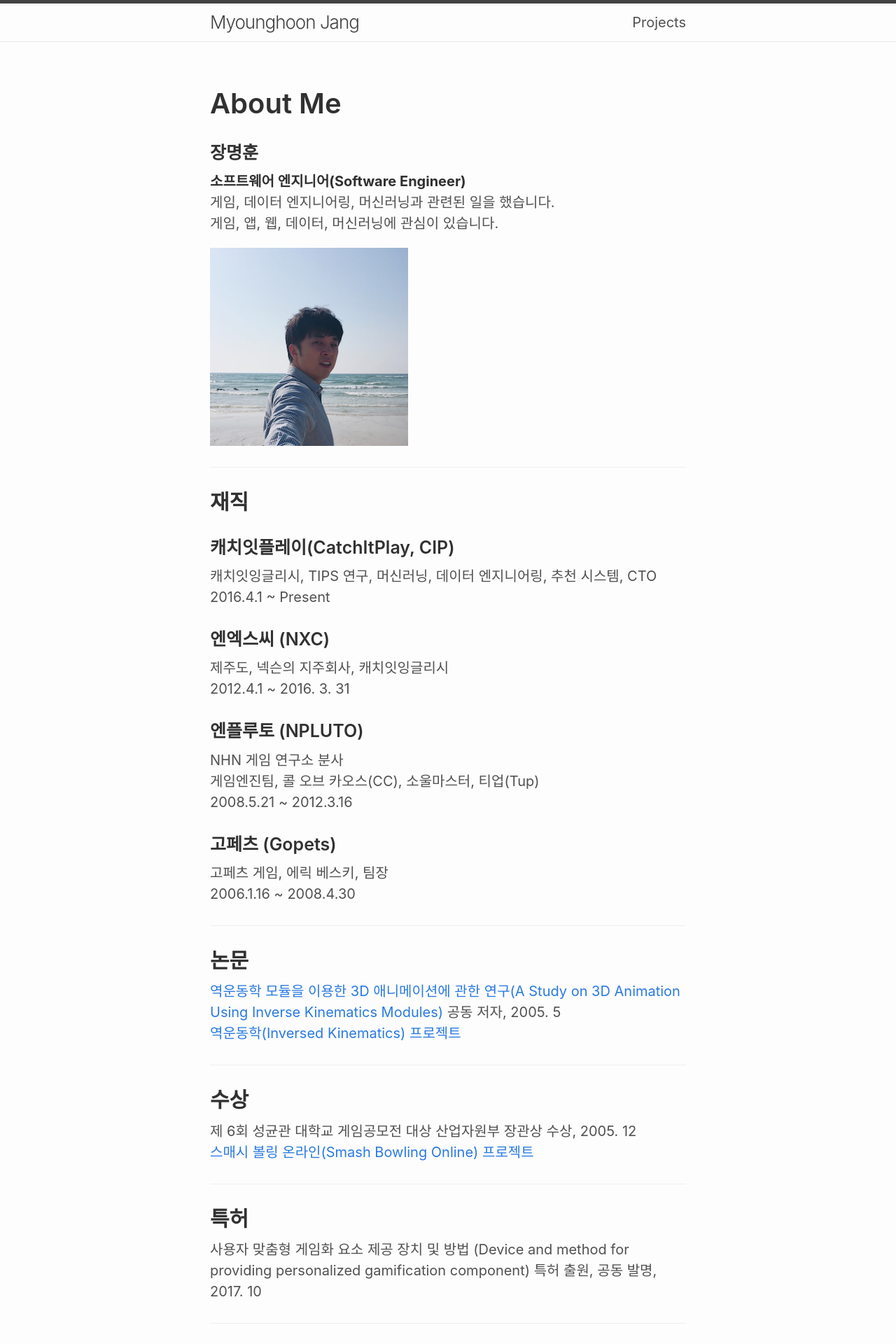
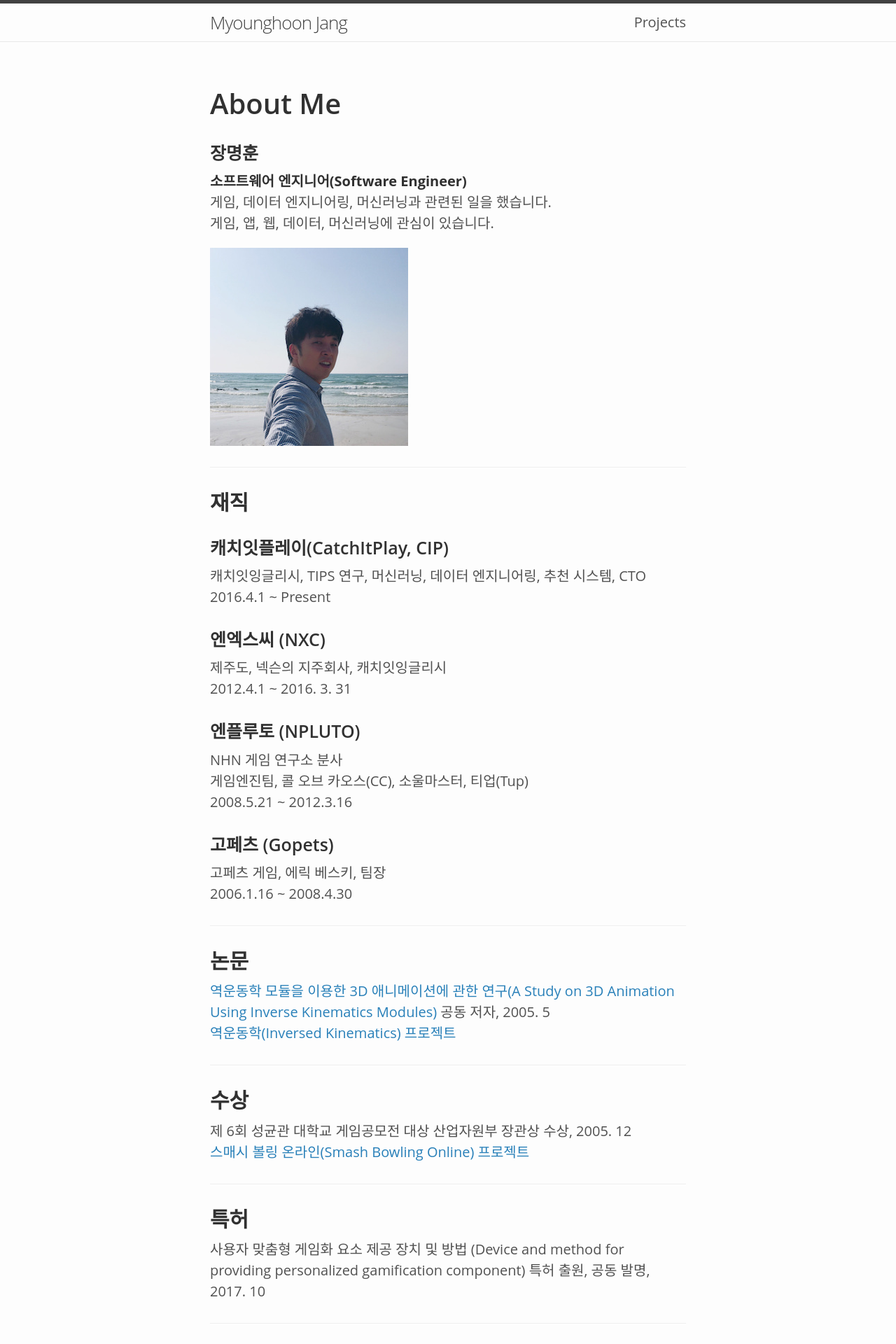
Before and after one commit to jangjang4080/jangjang4080.github.io, a Jekyll site: the page built from index.md, in a window 1280 px wide. Shown: the top 1920 px of the page at 70% size. Built offline with Jekyll 4.4.1, drawn with Linux system fonts in a browser that asks for light colours.

Commit message:
링크 색상 변경, 기본 폰트 변경

```diff
--- a/_sass/minima.scss
+++ b/_sass/minima.scss
@@ -2,7 +2,7 @@
 
 // Define defaults for each variable.
 
-$base-font-family: -apple-system, BlinkMacSystemFont, "Segoe UI", Roboto, Helvetica, Arial, sans-serif, "Apple Color Emoji", "Segoe UI Emoji", "Segoe UI Symbol" !default;
+$base-font-family: "Open Sans", "Helvetica Neue", "Helvetica", "Roboto", "Arial", sans-serif; // $helvetica;
 $base-font-size:   16px !default;
 $base-font-weight: 400 !default;
 $small-font-size:  $base-font-size * 0.875 !default;
@@ -12,7 +12,7 @@ $spacing-unit:     30px !default;
 
 $text-color:       #515151 !default;
 $background-color: #fdfdfd !default;
-$brand-color:      #2a7ae2 !default;
+$brand-color:      #2980b9 !default;				// Belize Hole !default;
 
 $grey-color:       #828282 !default;
 $grey-color-light: lighten($grey-color, 40%) !default;
--- a/_sass/minima/_base.scss
+++ b/_sass/minima/_base.scss
@@ -124,12 +124,12 @@ a {
   color: $brand-color;
   text-decoration: none;
 
-  &:visited {
-    color: darken($brand-color, 15%);
-  }
+  // &:visited {
+  //   color: darken($brand-color, 15%);
+  // }
 
   &:hover {
-    color: $text-color;
+    color: darken($brand-color, 15%);
     text-decoration: underline;
   }
 
```
